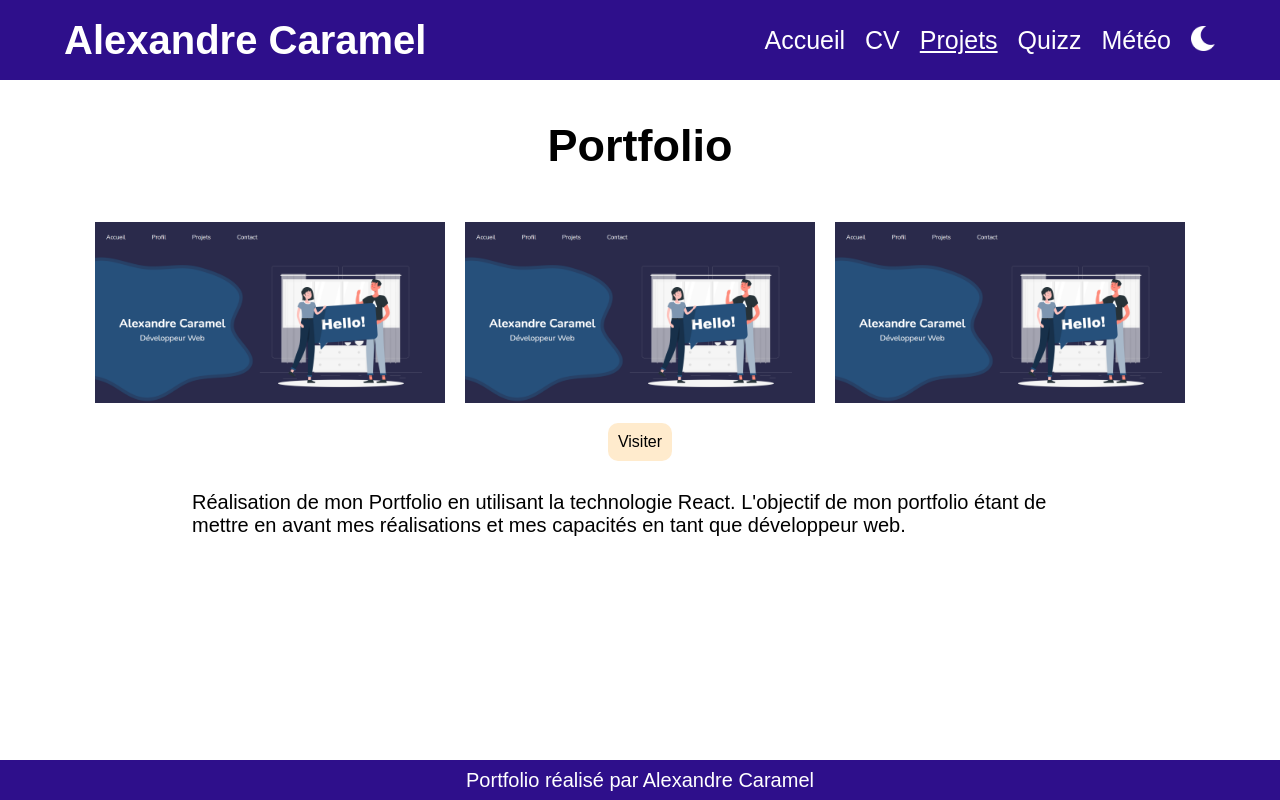
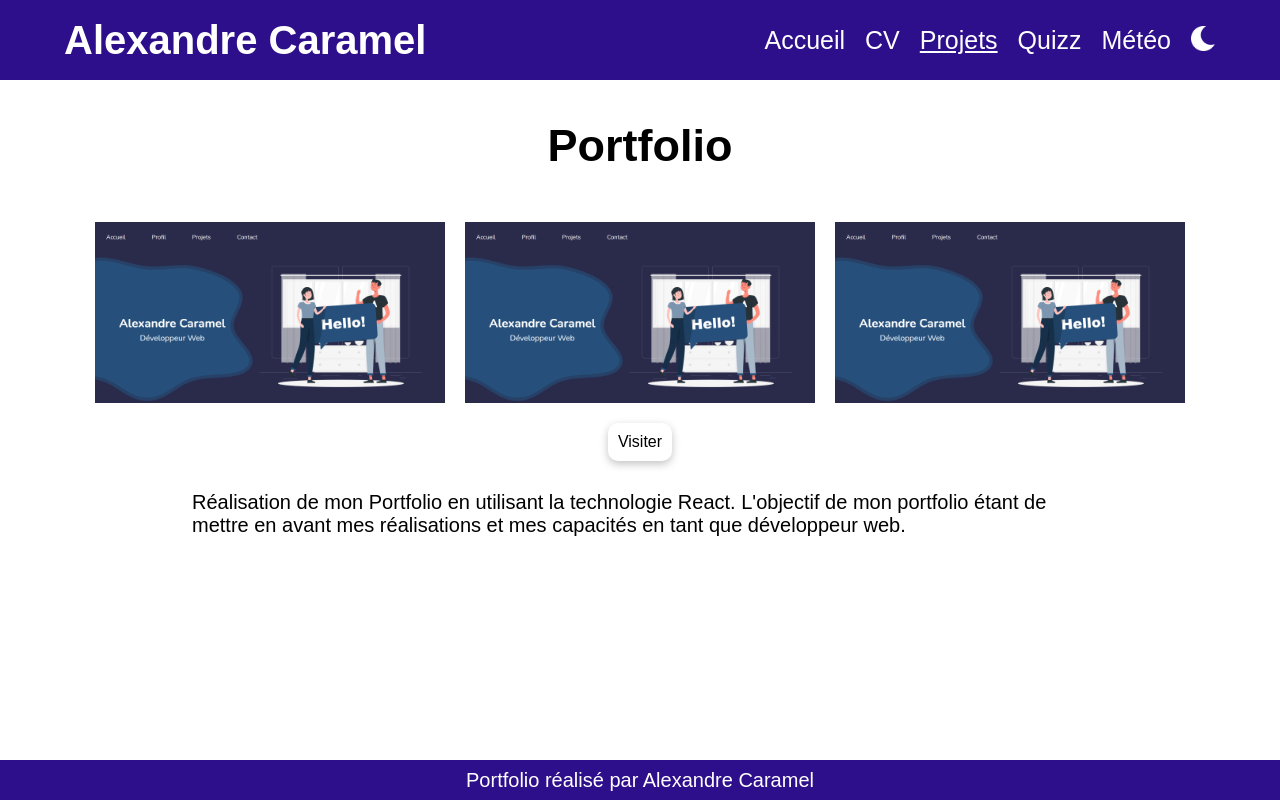
Before and after one commit to Terminev/IIM-react-projet1, a React (Create React App) app: page /projets/1 in a window 1280 px wide. Built offline with nearby package versions, Linux system fonts and the light colour scheme.

Commit message:
FIX style

```diff
--- a/src/Sass/components/_ProjetOpen.scss
+++ b/src/Sass/components/_ProjetOpen.scss
@@ -24,8 +24,8 @@
     #link {
         text-align: center;
         padding: 10px;
-        background-color: blanchedalmond;
         border-radius: 10px;
+        box-shadow: rgba(0, 0, 0, 0.24) 0px 3px 8px;
         cursor: pointer;
         width: fit-content;
         margin: 10px auto;
--- a/src/Sass/helpers/_reset.scss
+++ b/src/Sass/helpers/_reset.scss
@@ -5,6 +5,7 @@
     font-family: sans-serif;
 }
 
+// Permets de changer les couleurs pour le Dark mode
 .dark{
     background-color: #181a1b;
     color: white !important;
--- a/src/components/MeteoCard.js
+++ b/src/components/MeteoCard.js
@@ -4,6 +4,7 @@ const MeteoCard = ({temp, name, icon}) => {
 
     const iconImg = 'http://openweathermap.org/img/wn/'+ icon +'@2x.png'
     return (
+        // Permets d'afficher la temperature
         <div id='MeteoCard'>
             <h2>Il fait actuellement:</h2>
             <div id='MeteoBackground'>
--- a/src/components/MeteoComponent.js
+++ b/src/components/MeteoComponent.js
@@ -7,7 +7,7 @@ const MeteoComponent = () => {
 
     const [data, setData] = useState('');
     const [ville, setVille]= useState('paris');
-
+    // Permets de faire le call API
     useEffect(() => {
         axios.get(
             'https://api.openweathermap.org/data/2.5/weather?q='+ville+'&appid=ea47585d5d7af6136536556b8101c20d&units=metric&lang=fr'
@@ -17,7 +17,7 @@ const MeteoComponent = () => {
         });
 
     }, [ville]);
-
+    // Permets d'enregistrer la nouvelle ville
     function submit(){
         const InputVille = document.getElementById('villeinput').value
         setVille(InputVille)
--- a/src/components/QuizzCard.js
+++ b/src/components/QuizzCard.js
@@ -10,8 +10,6 @@ const QuizzCard = ({theme, titre, img, id}) => {
                 <p>{theme}</p>
                 <h3>{titre}</h3>
                 {(()=> {
-
-
                     if(value != null){
                         return(
                             <h4>Votre Score: {value} / 10</h4>
```
Also changed, not shown: 1 other file (tests, documents, lock files or other folders).
